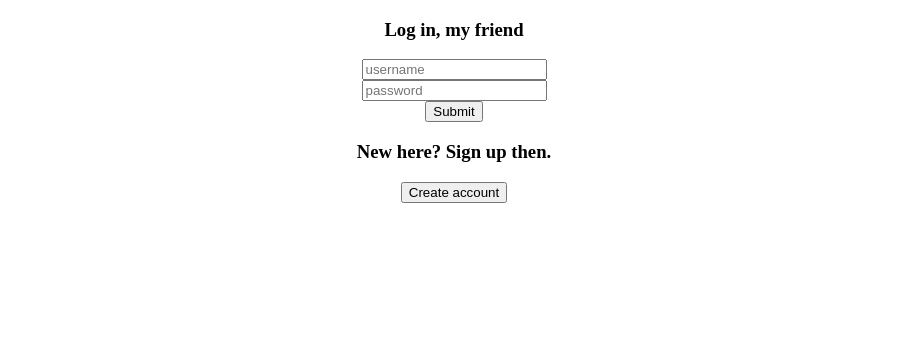
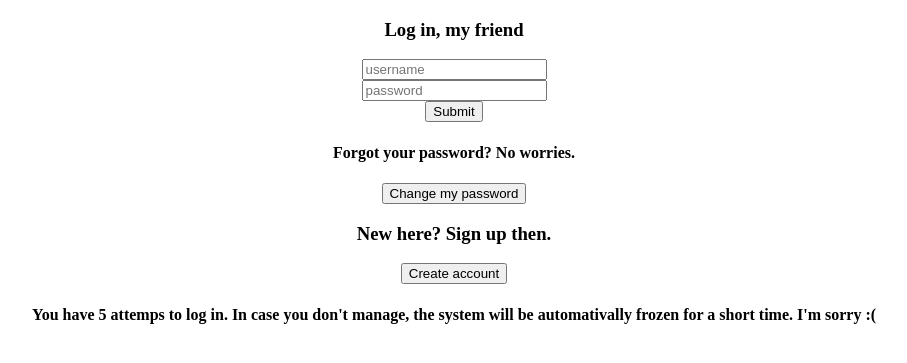
Before and after one commit to altThund/password_ma, a Flask app: page / in a window 1280 px wide. Shown: the top 363 px of the page, without its empty margins (186-1093 px from the left). Run offline with Flask 2, Linux system fonts and the light colour scheme; some libraries are stand-ins or nearby versions.

Commit message:
Release 2.0

```diff
--- a/docker-compose.yml
+++ b/docker-compose.yml
@@ -8,12 +8,13 @@ services:
             - flask
         volumes:
             - ./nginx.conf:/etc/nginx/conf.d/default.conf
-            - ./selfsigned.crt:/etc/ssl/certs/nginx-selfsigned.crt
-            - ./selfsigned.key:/etc/ssl/private/nginx-selfsigned.key
+            - ./selfsigned.crt:/etc/nginx/ssl/certs/selfsigned.crt
+            - ./selfsigned_wpem.key:/etc/nginx/ssl/private/selfsigned_wpem.key
         networks:
             - my-network
         ports:
             - 80:80
+            - 443:443
     flask:
         build:
             context: ./
--- a/flask_app/app.py
+++ b/flask_app/app.py
@@ -1,12 +1,17 @@
-from flask import Flask, render_template, url_for, request
-from dbalchemy import db, app, User, Account
+from flask import render_template, url_for, request
+from dbalchemy import db, app, User, Account, login_manager, csrf
+from flask_login import login_user, logout_user, login_required, current_user
+from werkzeug.security import generate_password_hash, check_password_hash
 import hashlib
-import os
+import time, os
+import base64, pbkdf2
+from Crypto import Random
+from Crypto.Cipher import AES
+from Crypto.Util.Padding import pad, unpad
+from flask_wtf.csrf import CSRFError, CSRFProtect
 
-
-salt=b'qqq'
-u_id = ""
-
+attempts = 5
+em = ""
 
 @app.route('/')
 def main():
@@ -15,21 +20,52 @@ def main():
 
 @app.route('/login', methods=['POST', 'GET'])
 def login():
-    username = request.form.get('username')
-    password = request.form.get('password')
+    global attempts
+    while attempts > 0:
+        username = request.form.get('username')
+        password = request.form.get('password')
+        "".join(username.split())
+        "".join(password.split())
 
-    users_pass = str(get_password(username))
-    pass_en = bytes(password, 'utf-8')
+        honey = check_on_honey(str(username))
+        if isinstance(honey, str):
+            return honey
 
-    input_pass = hashlib.pbkdf2_hmac('sha256', pass_en, salt, 100000)
+        users_pass = str(get_password(username))
+        try:
+            u_id = get_current_id(str(username))
+            user = User.query.filter_by(id_user = u_id).first()
 
-    u_id = str(username)
+            if check_password_hash(users_pass, str(password)) == True:
+                login_user(user)
+                attempts = 5
+                time.sleep(2)
+                services_l = Account.query.filter_by(id_user = current_user.id_user).all()
+                return render_template("services.html", services_l = services_l)
+            else:
+                time.sleep(2)
+                attempts -= 1
+                return "Your username or password might be incorrect. Attempts left: " + str(attempts)
+        except:
+            time.sleep(2)
+            attempts -= 1
+            return "Your username or password might be incorrect. Attempts left: " + str(attempts)
 
-    if users_pass == str(input_pass):
-        services_l = Account.query.filter_by(username = u_id).all()
-        return render_template("services.html", services_l = services_l)
-    else:
-        return "Your username or password might be incorrect."
+    attempts = 5
+    time.sleep(60)
+    return render_template("index.html")
+
+
+@login_manager.user_loader
+def user_loader(user_id):
+    return User.query.get(user_id)
+
+
+@app.route('/logout', methods=['GET', 'POST'])
+@login_required
+def logout():
+    logout_user()
+    return render_template("index.html")
 
 
 @app.route('/add_user', methods=['POST', 'GET'])
@@ -41,17 +77,60 @@ def add_user():
 def update_users():
     username = request.form.get("new_user")
     password = request.form.get("new_pass")
+    email = request.form.get("email")
+    "".join(username.split())
+    "".join(password.split())
+    "".join(email.split())
 
     if verify_strong_password(password) == False:
         return render_template("up_users.html", content=f"Your password is not strong enough. Make sure it contains 8 symbols, letters both in upper case and lower case, as well as at least one digit. ")
 
     pass_en = bytes(password, 'utf-8')
 
-    new_h = hashlib.pbkdf2_hmac('sha256', pass_en, salt, 100000)
-
-    us = User(username=username, password=str(new_h))
+    new_h = generate_password_hash(password, method='pbkdf2:sha256:200000', salt_length=8)
+    us = User(username=username, password=str(new_h), email = email)
 
     db.session.add(us)
+    db.session.commit()
+    return render_template("index.html")
+
+
+@app.route('/raise_change_form', methods=['POST', 'GET'])
+def raise_change_form():
+    return render_template("email_form.html")
+
+
+@app.route('/pass_change', methods=['POST', 'GET'])
+def pass_change():
+    email = request.form.get("active_email")
+    "".join(email.split())
+    global em
+    em = email
+    us = User.query.filter_by(email = email).first()
+    if us == None:
+        return render_template("email_form.html", content = f"No user with such e-mail adress is registered.")
+    return render_template("throw_link.html", email = email)
+
+
+@app.route('/show_changepass_form', methods=['POST', 'GET'])
+def show_changepass_form():
+    return render_template("change_password_form.html")
+
+
+@app.route('/update_password', methods=['POST', 'GET'])
+def update_password():
+    pass1 = request.form.get("newpass")
+    pass2 = request.form.get("newpass_conf")
+    "".join(pass1.split())
+    "".join(pass2.split())
+    if pass1 != pass2:
+        return render_template("change_password_form.html", content=f"Your passwords are different. Try again.")
+    if verify_strong_password(pass1) == False:
+        return render_template("change_password_form.html", content=f"Your password is not strong enough. Make sure it contains 8 symbols, letters both in upper case and lower case, as well as at least one digit. ")
+
+    new_h = generate_password_hash(pass1.encode('utf-8'), method='pbkdf2:sha256:200000', salt_length=8)
+    us = User.query.filter_by(email = em).first()
+    us.password = str(new_h)
     db.session.commit()
     return render_template("index.html")
 
@@ -66,20 +145,20 @@ def update_account():
     servicename = request.form.get("new_service")
     password = request.form.get("new_password")
     masterp = request.form.get("masterpassword")
+    "".join(servicename.split())
+    "".join(password.split())
+    "".join(masterp.split())
 
     if verify_strong_password(password) == False:
-        return render_template("services.html", content=f"Your password was not secure enough..")
+        return "Your password is not secure enough.. I'm just worried"
 
-    pass_en = bytes(password, 'utf-8')
-    masterp_en = bytes(masterp, 'utf-8')
-    new_h = hashlib.pbkdf2_hmac('sha256', pass_en, masterp_en, 100000)
-
-    ac = Account(username=u_id, service = servicename, password=new_h)
+    pk = hashlib.sha256(masterp.encode('utf-8')).digest()
+    new_en = aes_encrypt(str(password), pk)
+    ac = Account(id_user=current_user.id_user, service = servicename, password=new_en)
 
     db.session.add(ac)
     db.session.commit()
-
-    services_l = Account.query.filter_by(username = u_id).all()
+    services_l = Account.query.filter_by(id_user = current_user.id_user).all()
     return render_template("services.html", services_l = services_l)
 
 
@@ -87,22 +166,53 @@ def update_account():
 def form_get_service():
     return render_template("service_get_form.html")
 
+@app.route('/get_service_password', methods=['POST', 'GET'])
+def get_service_password():
+    service = request.form.get("service")
+    masterp = request.form.get("master_get")
+    "".join(service.split())
+    "".join(masterp.split())
+    try:
+        ac = Account.query.filter_by(id_user = current_user.id_user, service = service).first()
+        pk = hashlib.sha256(masterp.encode('utf-8')).digest()
+        passw = aes_decrypt(ac.password, pk)
+        return "Your password: " + passw.decode('utf-8')
+    except:
+        return "There is a high probability that this service is not stored"
+
 
 def verify_strong_password(password):
-
-    forbidden = ["script", "--", "/*", "SELECT", "DELETE", "INSERT", "UPDATE"]
-    for x in forbidden:
-        if password.find(x) == True:
-            return False
-
     rules = [lambda password: any(x.isupper() for x in password),
             lambda password: any(x.islower() for x in password),
             lambda password: any(x.isdigit() for x in password),
-            lambda password: len(password) >= 4]
+            lambda password: len(password) >= 8]
     if all(rule(password) for rule in rules):
         return True
     else:
         return False
+
+def check_on_honey(name):
+    if name == "admin00":
+        us = User.query.filter_by(username = name).first()
+        message = "Originally, I would send e-mail to adress " + str(us.email) + " with warning about an attemp to log in into the administrator account"
+        return message
+    else:
+        return None
+
+
+def aes_encrypt(password, pk):
+    raw_pass = pad(password.encode('utf-8'), 16)
+    iv = Random.new().read(AES.block_size)
+    cipher = AES.new(pk, AES.MODE_CBC, iv)
+    return base64.b64encode(iv + cipher.encrypt(raw_pass))
+
+
+def aes_decrypt(new_en, pk):
+    encrypted = base64.b64decode(new_en)
+    iv = encrypted[:16]
+    cipher = AES.new(pk, AES.MODE_CBC, iv)
+    message = encrypted[16:]
+    return unpad(cipher.decrypt(message), 16)
 
 
 def get_password(user):
@@ -110,10 +220,10 @@ def get_password(user):
     if isinstance(obj, User):
         return obj.password
     else:
-        return render_template("temp.html", content=f"Can't return password for some reason."), 403
+        return render_template("temp.html", content=f"Cant return password for some reason."), 403
 
 
-def get_id(user):
+def get_current_id(user):
     obj = User.query.filter_by(username = user).first()
     if isinstance(obj, User):
         return obj.id_user
@@ -121,5 +231,10 @@ def get_id(user):
         return render_template("temp.html", content=f"Can't return user's ID."), 403
 
 
+@app.errorhandler(CSRFError)
+def handle_csrf_error(e):
+    return render_template('temp.html', reason=e.description), 400
+
+
 if __name__ == '__main__':
     app.run(debug=True, host='0.0.0.0')
--- a/flask_app/templates/index.html
+++ b/flask_app/templates/index.html
@@ -7,14 +7,22 @@
     <center>
       <h3>Log in, my friend</h3>
       <form action="{{ url_for('login') }}" method="post">
+          <input type="hidden" name="csrf_token" value="{{ csrf_token() }}" />
           <input type="text" name="username" placeholder="username"></input><br>
           <input type="password" name="password" placeholder="password"></input><br>
           <input type="submit"/>
       </form>
+      <h4>Forgot your password? No worries.</h4>
+      <form action="{{ url_for('raise_change_form') }}" methods=['POST', 'GET']>
+          <input type="hidden" name="csrf_token" value="{{ csrf_token() }}" />
+          <input type="submit" value="Change my password"/>
+      </form>
       <h3>New here? Sign up then.</h3>
       <form action="{{ url_for('add_user') }}" methods=['POST', 'GET']>
+          <input type="hidden" name="csrf_token" value="{{ csrf_token() }}" />
           <input type="submit" value="Create account"/>
       </form>
+      <h4>You have 5 attemps to log in. In case you don't manage, the system will be automativally frozen for a short time. I'm sorry :(</h4>
       </center>
   </body>
 </html>
--- a/flask_app/templates/service_form.html
+++ b/flask_app/templates/service_form.html
@@ -7,6 +7,7 @@
     <center>
         <h3>Fill the form to add your password for service</h3>
         <form action="{{ url_for('update_account') }}" method="post">
+            <input type="hidden" name="csrf_token" value="{{ csrf_token() }}" />
             <input type="text" name="new_service" placeholder="service"></input><br>
             <input type="password" name="new_password" placeholder="password"></input><br>
             <input type="password" name="masterpassword" placeholder="masterpassword"></input><br>
--- a/flask_app/templates/service_get_form.html
+++ b/flask_app/templates/service_get_form.html
@@ -7,6 +7,7 @@
     <center>
         <h3>Fill the form to get your password for service</h3>
         <form action="{{ url_for('get_service_password') }}" method="post">
+            <input type="hidden" name="csrf_token" value="{{ csrf_token() }}" />
             <input type="text" name="service" placeholder="service"></input><br>
             <input type="password" name="master_get" placeholder="masterpassword"></input><br>
             <input type="submit" value = "Get password"/>
--- a/flask_app/templates/services.html
+++ b/flask_app/templates/services.html
@@ -4,10 +4,16 @@
 
     <h3>Bonjour! </h3> <br>
     <form action="{{ url_for('form_add_service') }}" method="post">
+        <input type="hidden" name="csrf_token" value="{{ csrf_token() }}" />
         <input type="submit" value="Add another service"/>
     </form>
     <form action="{{ url_for('form_get_service') }}" method="post">
+        <input type="hidden" name="csrf_token" value="{{ csrf_token() }}" />
         <input type="submit" value="Get password"/>
+    </form>
+    <form action="{{ url_for('logout') }}" method="post">
+        <input type="hidden" name="csrf_token" value="{{ csrf_token() }}" />
+        <input type="submit" value="Logout"/>
     </form>
     <h3>Your services:</h3><br>
     <ol>
--- a/flask_app/templates/up_users.html
+++ b/flask_app/templates/up_users.html
@@ -4,16 +4,17 @@
     <title>Add new user</title>
   </head>
 <body>
+    {{ content|safe }}
     <center>
         <h3>Sign up, my friend</h3>
         <form action="{{ url_for('update_users') }}" method="post">
+            <input type="hidden" name="csrf_token" value="{{ csrf_token() }}" />
             <input type="text" name="new_user" placeholder="username"></input><br>
             <input type="password" name="new_pass" placeholder="password"></input><br>
+            <input type="text" name="email" placeholder="e-mail"></input><br>
             <input type="submit"/>
         </form>
         <h4> Make sure your password contains at least 8 symbols, including uppercase and lowercase letters, as well as digits.</h4>
     </center>
 </body>
 </html>
-
-{{ content|safe }}
```
Also changed, not shown: flask_app/dbalchemy.py (+22 -7 lines), flask_app/templates/change_password_form.html (added, +18 -0 lines), flask_app/templates/email_form.html (added, +17 -0 lines), flask_app/templates/throw_link.html (added, +7 -0 lines), flask_app/users.db, 5 other files.
